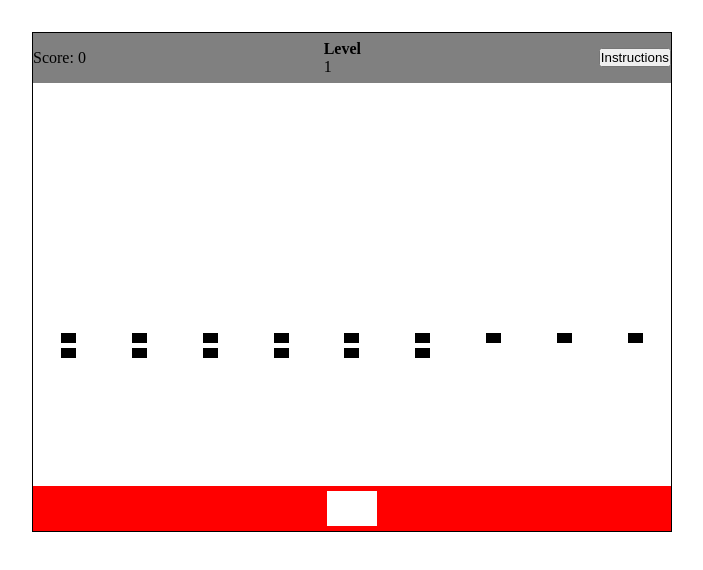
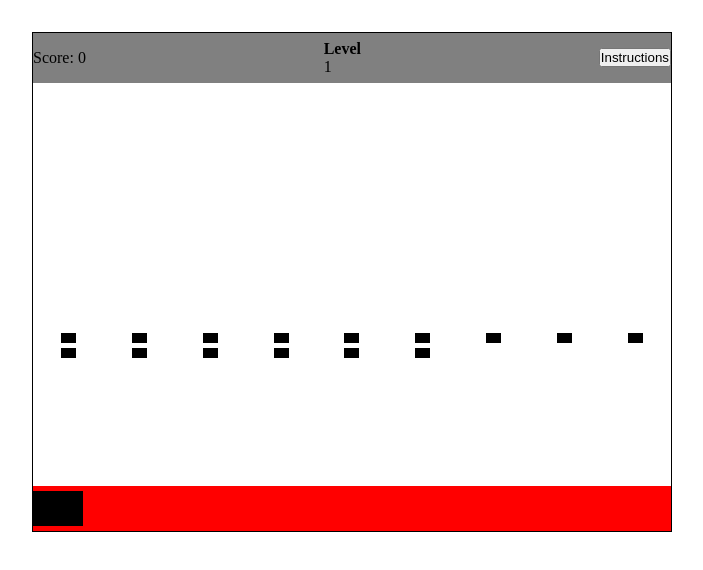
Before and after one commit to GSG-G7/defend-your-kingdom, a React (Create React App) app: page / in a window 1280 px wide. Shown: the top 570 px of the page, without its empty margins (288-991 px from the left). Built offline with nearby package versions, Linux system fonts and the light colour scheme.

Commit message:
make move player

```diff
--- a/src/ClassComponents/Invaders/Invaders.js
+++ b/src/ClassComponents/Invaders/Invaders.js
@@ -26,7 +26,7 @@ export default class Invaders extends React.Component {
     const invaders = Array.from(Array(15).keys());
     return (
       <div className="invaders-box">
-        <div className="invaders" style={{ top: position }}>
+        <div ref="anime" className="invaders" style={{ top: position }}>
           {invaders.map(invader => (
             <div className="invader" key={invader}></div>
           ))}
--- a/src/ClassComponents/Player/Player.css
+++ b/src/ClassComponents/Player/Player.css
@@ -5,14 +5,13 @@
   width: 100%;
   height: 10%;
   background-color: red;
-
 }
 
 .player {
   width: 50px;
-  height: 80%;
-  background-color: white;
-  position: relative;
+  height: 8%;
+  background-color: black;
+  position: absolute;
 }
 
 .buttom-fire {
--- a/src/ClassComponents/Player/Player.js
+++ b/src/ClassComponents/Player/Player.js
@@ -17,13 +17,16 @@ export default class Player extends React.Component {
   };
 
   handlePlayerMove = event => {
+    let pos = "";
     if (event.code === "ArrowRight") {
-      console.log("a");
-      return 50;
+      pos = this.state.playerPosition + 2;
     } else if (event.code === "ArrowLeft") {
-      console.log("c");
-      return 50;
+      pos = this.state.playerPosition - 2;
+    } else {
+      pos = this.state.playerPosition;
     }
+
+    this.setState({ playerPosition: pos });
   };
 
   componentDidMount() {
@@ -44,8 +47,8 @@ export default class Player extends React.Component {
   render() {
     const { firePosition } = this.state;
     return (
-      <div className="player-space">
-        <div onClick={this.shootFire} className="player" style={{ left: this.handlePlayerMove }}></div>
+      <div className="player-space" ref="playerSpace">
+        <div onClick={this.shootFire} className="player" style={{ left: `${this.state.playerPosition}%` }}></div>
         {this.state.shoot ? <div className="buttom-fire" style={{ bottom: firePosition }}></div> : null}
       </div>
     );
```
Also changed, not shown: 1 other file (tests, documents, lock files or other folders).
